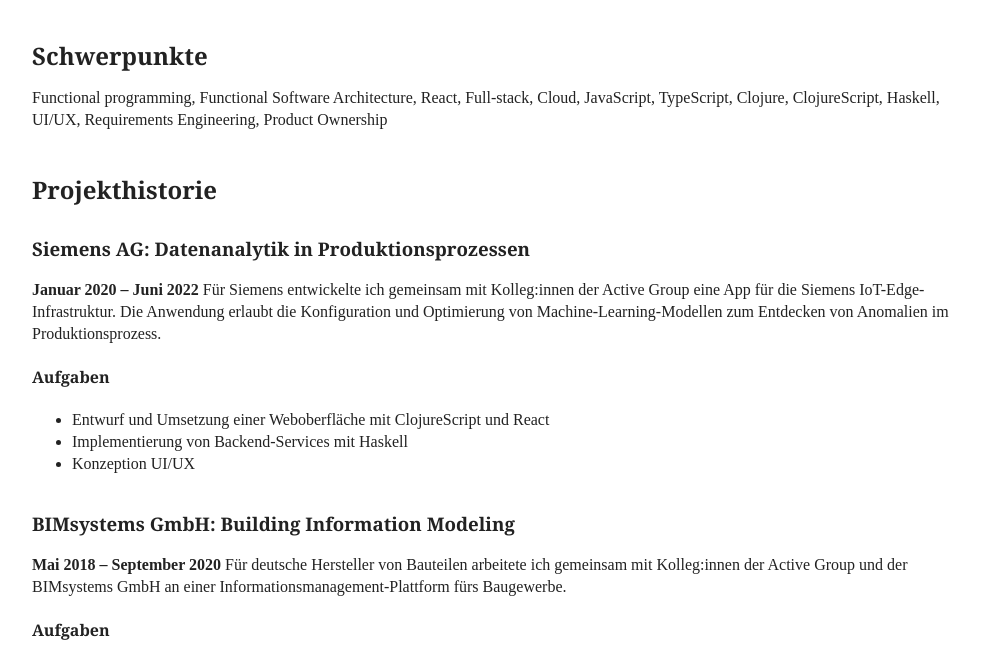
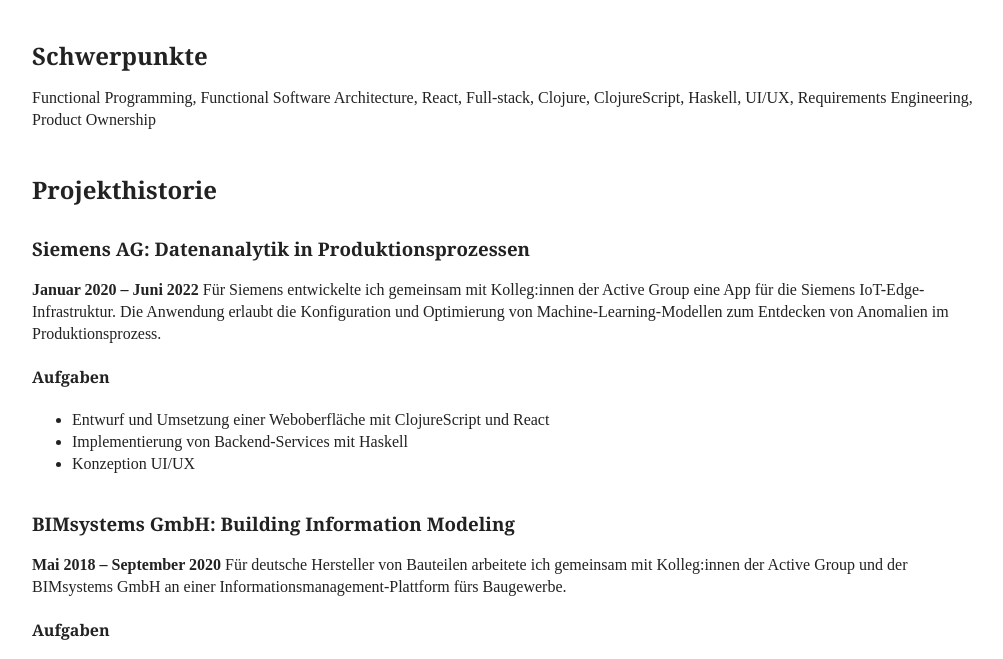
Before and after one commit to markusschlegel/markusschlegel.github.io, a plain HTML site: page cv/markus-schlegel.html in a window 1280 px wide. Shown: the part 138-797 px from the top of the page, without its empty margins (128-1131 px from the left). Drawn offline with Linux system fonts and the light colour scheme; a web font is replaced by a local one.

Commit message:
Schwerpunkte

```diff
--- a/cv/markus-schlegel.html
+++ b/cv/markus-schlegel.html
@@ -77,10 +77,9 @@
       <h2>Schwerpunkte</h2>
 
       <p>
-        Functional programming, Functional Software Architecture,
-        React, Full-stack, Cloud, JavaScript, TypeScript, Clojure,
-        ClojureScript, Haskell, UI/UX, Requirements Engineering,
-        Product Ownership
+        Functional Programming, Functional Software Architecture,
+        React, Full-stack, Clojure, ClojureScript, Haskell, UI/UX,
+        Requirements Engineering, Product Ownership
       </p>
 
       <h2>Projekthistorie</h2>
```
